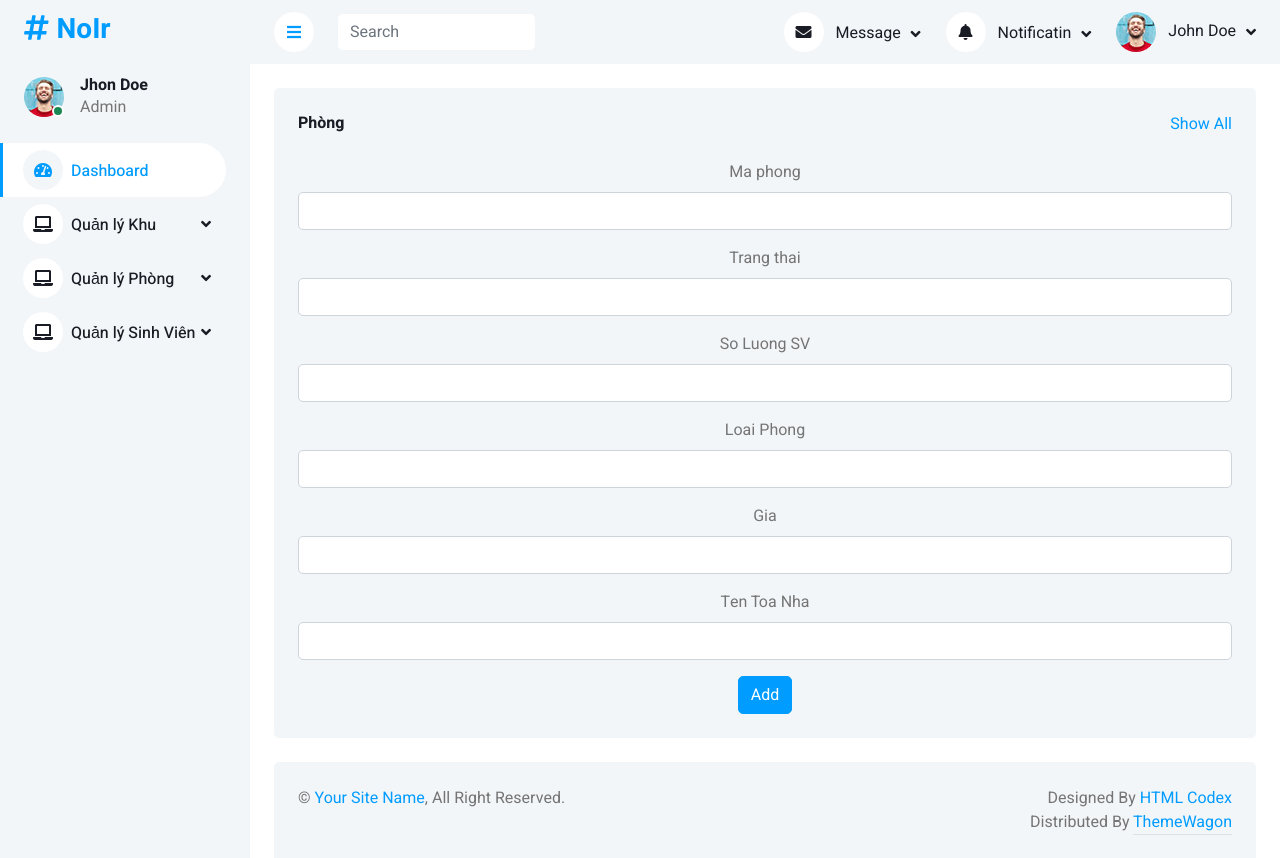
After one commit to DiabloKK/BTNhomPython, a Django app: page /phong/add_Phong in a window 1280 px wide. The commit adds this page. Run offline with Django 4.2, Linux system fonts and the light colour scheme; some libraries are stand-ins or nearby versions.

Commit message:
them phong

```diff
--- a/main/templates/index.html
+++ b/main/templates/index.html
@@ -71,7 +71,7 @@
                         <a href="#" class="nav-link dropdown-toggle" data-bs-toggle="dropdown"><i class="fa fa-laptop me-2"></i>Quản lý Phòng</a>
                         <div class="dropdown-menu bg-transparent border-0">
                             <a href="./phong" class="dropdown-item">Danh sách phòng</a>
-                            <a href="typography.html" class="dropdown-item">Thêm phòng</a>
+                            <a href="./phong/add_Phong" class="dropdown-item">Thêm phòng</a>
                         </div>
                     </div>
                     <div class="nav-item dropdown">
--- /dev/null
+++ b/main/templates/pages/add.html
@@ -0,0 +1,40 @@
+{% extends "./base.html" %}
+{% load static %}
+
+
+{% block title %}Room{% endblock %}
+
+{% block content %}
+
+    <form action="add_Phong" method="post">
+        {% csrf_token %}
+        <div class="mb-3">
+            <label  class="form-label">Ma phong</label>
+            <input type="text" class="form-control"
+                    name="MaPhong" value="">
+        </div>
+        <div class="mb-3">
+            <label  class="form-label">Trang thai</label>
+            <input type="text" class="form-control"
+                   aria-describedby="emailHelp" name="TrangThai" value="">
+        </div>
+        <div class="mb-3">
+            <label  class="form-label">So Luong SV</label>
+            <input type="text" class="form-control" name="SoluongSV" value="">
+        </div>
+        <div class="mb-3">
+            <label  class="form-label">Loai Phong</label>
+            <input type="text" class="form-control" name="LoaiPhong" value="">
+        </div>
+        <div class="mb-3">
+            <label  class="form-label">Gia</label>
+            <input type="text" class="form-control" name="Gia" value="">
+        </div>
+        <div class="mb-3">
+            <label  class="form-label">Ten Toa Nha</label>
+            <input type="text" class="form-control" name="TenToaNha" value="">
+        </div>
+
+        <button type="submit" class="btn btn-primary"  name="updatedata">Add</button>
+    </form>
+{% endblock %}
--- a/main/templates/pages/base.html
+++ b/main/templates/pages/base.html
@@ -61,8 +61,8 @@
                                         <div class="nav-item dropdown">
                         <a href="#" class="nav-link dropdown-toggle" data-bs-toggle="dropdown"><i class="fa fa-laptop me-2"></i>Quản lý Phòng</a>
                         <div class="dropdown-menu bg-transparent border-0">
-                            <a href="button.html" class="dropdown-item">Danh sách phòng</a>
-                            <a href="typography.html" class="dropdown-item">Thêm phòng</a>
+                            <a href="./phong" class="dropdown-item">Danh sách phòng</a>
+                            <a href="./add_Phong" class="dropdown-item">Thêm phòng</a>
                         </div>
                     </div>
                     <div class="nav-item dropdown">
--- a/main/urls.py
+++ b/main/urls.py
@@ -1,9 +1,10 @@
 from django.urls import path
 from . import views
 
-urlpatterns = {
+urlpatterns = [
     path('', views.index),
     path('profile/', views.profile),
     path('phong/',views.phong, name= 'phong'),
-    path('phong/<int:id>/',views.update_phong, name= 'update')
-}
+    path('phong/<int:id>/',views.update_phong, name= 'update'),
+    path('phong/add_Phong',views.add_Phong, name= 'Add'),
+]
--- a/main/views.py
+++ b/main/views.py
@@ -1,5 +1,4 @@
 from django.shortcuts import render,get_object_or_404, redirect
-from .cnDB import get_all_phong
 from .models import Phong
 # Create your views here.
 def index(request):
@@ -14,7 +13,6 @@
 
 def update_phong(request,id):
     data = get_object_or_404(Phong, id=id)
-    phongs = Phong.objects.all()
     if request.method == 'POST':
         data.MaPhong = request.POST['MaPhong']
         data.TrangThai =  request.POST['TrangThai']
@@ -23,5 +21,20 @@
         data.Gia = request.POST['Gia']
         data.TenToaNha = request.POST['TenToaNha']
         data.save()
-        return render(request, './pages/phong.html',{'data': phongs})
+        return redirect(phong)
     return render(request, './pages/update.html',{'data': data})
+
+
+def add_Phong(request):
+    # phongs = Phong.objects.all()
+    if request.method == 'POST':
+        Phong.create_Phong(
+            request.POST['MaPhong'],
+            request.POST['TrangThai'],
+            request.POST['SoluongSV'],
+            request.POST['LoaiPhong'],
+            request.POST['Gia'],
+            request.POST['TenToaNha']
+            )
+        return redirect(phong)
+    return render(request, './pages/add.html')
```
Also changed, not shown: db.sqlite3.
